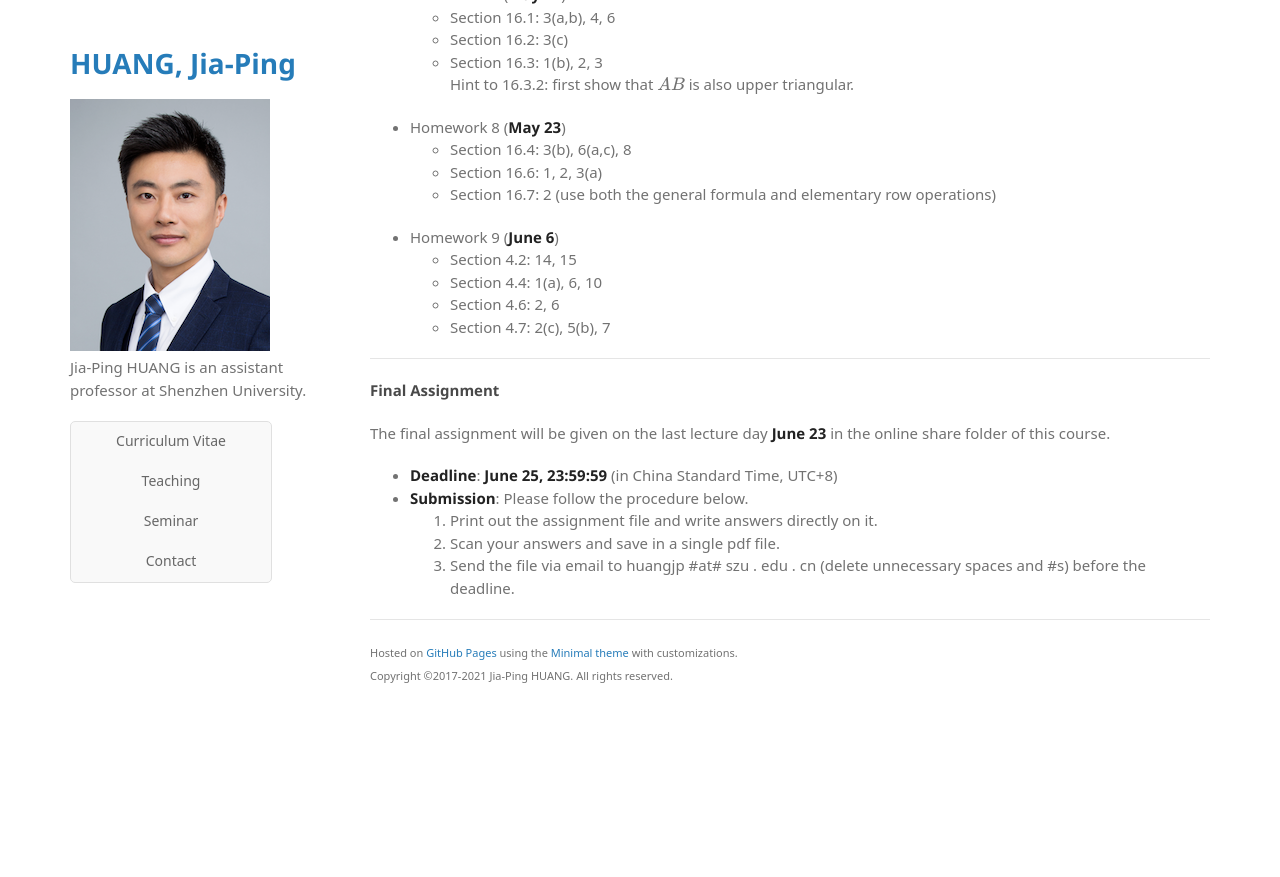
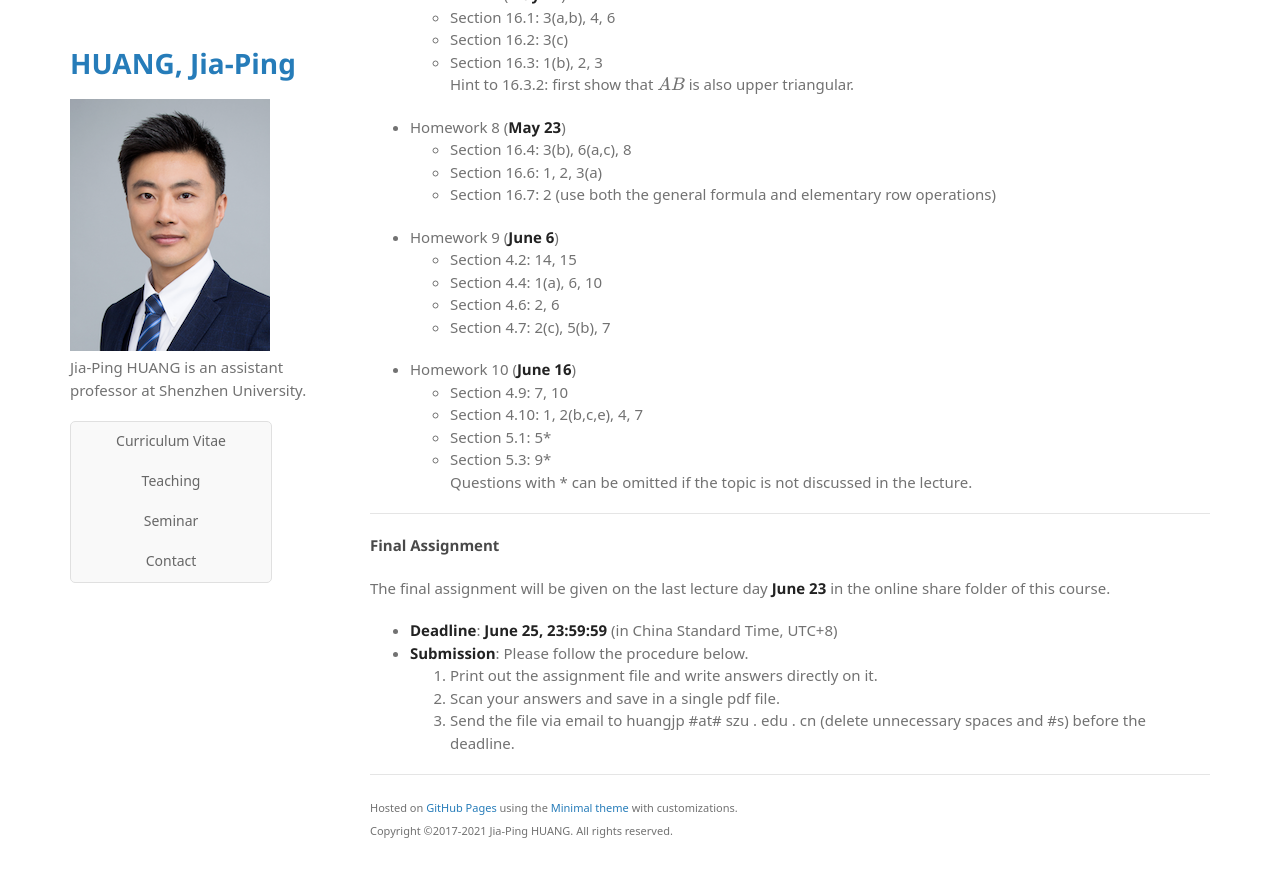
Before and after one commit to huangjp28/huangjp28.github.io, a Jekyll site: the page built from _teaching/02_mathc1.md, in a window 1280 px wide and 900 px high, scrolled down 2449 px. Shown: the top 877 px of the window. Built offline with Jekyll 4.4.1, drawn with Linux system fonts in a browser that asks for light colours; some web fonts are replaced; a script that is not in the unit is left out; before the commit the page ends 3194 px from its top, so only the background shows below that.

Commit message:
Update 02_mathc1.md

```diff
--- a/_teaching/02_mathc1.md
+++ b/_teaching/02_mathc1.md
@@ -118,6 +118,15 @@ Final exam: 60%
   - Section 4.6: 2, 6
   - Section 4.7: 2(c), 5(b), 7
 
+* Homework 10 (**June 16**)
+  - Section 4.9: 7, 10
+  - Section 4.10: 1, 2(b,c,e), 4, 7
+  - Section 5.1: 5*
+  - Section 5.3: 9*
+    Questions with * can be omitted if the topic is not discussed in the lecture.
+
+
+
 ---
 #### Final Assignment
 
```
